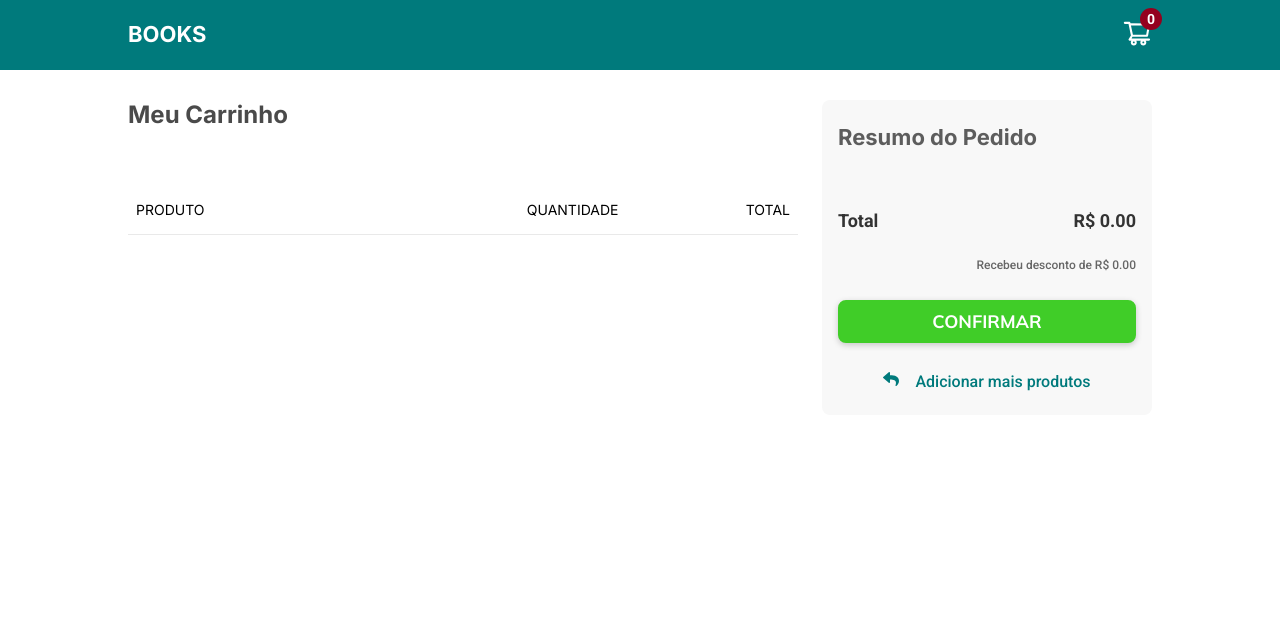
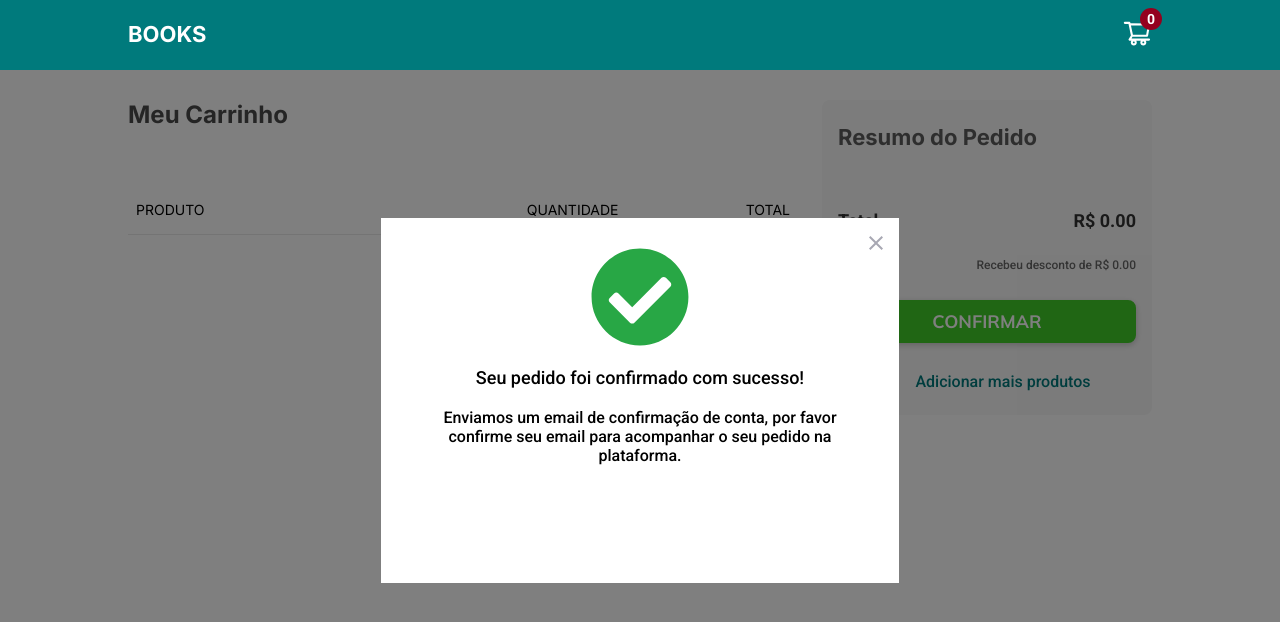
Before and after one commit to CatianoNorberto/Desafio-Autbank-shopping-cart, a React (Vite) app: page /cart in a window 1280 px wide. Both pictures are taken after a click on the button "CONFIRMAR". Shown: the top 622 px of the page. Built offline with nearby package versions, Linux system fonts and the light colour scheme.

Commit message:
Criaão do Modal

```diff
--- /dev/null
+++ b/src/components/NewModal/index.tsx
@@ -0,0 +1,29 @@
+import { ReactNode } from "react";
+import Modal from "react-modal";
+
+import closeImg from "../../assets/images/close.svg";
+
+interface Props {
+  isOpen: boolean;
+  onClose: () => void;
+
+  children?: ReactNode;
+}
+
+export const NewModal = ({isOpen, onClose, children}: Props) =>(
+  <Modal
+    isOpen={isOpen}
+    overlayClassName="react-modal-overlay"
+    className="react-modal-content"
+  >
+    <button
+      type="button"
+      onClick={onClose}
+      className="react-modal-close"
+    >
+      <img src={closeImg} alt="Fechar modal" />
+    </button>
+
+    {children}
+  </Modal>
+)
--- a/src/pages/Cart/index.tsx
+++ b/src/pages/Cart/index.tsx
@@ -1,12 +1,13 @@
-import { useContext } from "react";
+import { useContext, useState } from "react";
 import { useNavigate } from "react-router-dom";
 
-import { FaReply } from "react-icons/fa";
+import { FaReply, FaCheckCircle } from "react-icons/fa";
 import { AiOutlineDelete, AiOutlineMinus, AiOutlinePlus } from "react-icons/ai";
 
 import CartContext from "../../context/CartContext";
 
 import { Header } from "../../components/Header";
+import { NewModal } from "../../components/NewModal";
 
 import {
   Container,
@@ -24,14 +25,21 @@ import {
   CartQtPrice,
   CartTotal,
   LinksContainer,
+  ModalContainer
 } from "./styles";
 
 export const Cart = () => {
+  const [isOpenModal, setIsOpenModal] = useState(false)
+
+  const toggleModal = () => {
+    setIsOpenModal(!isOpenModal)
+  }
   const navigate = useNavigate();
 
   const handleGoToHome = () => {
     navigate("/");
   };
+
 
   const {
     products,
@@ -44,6 +52,20 @@ export const Cart = () => {
 
   return (
     <Container>
+      <NewModal
+        isOpen={isOpenModal}
+        onClose={toggleModal}
+      >
+        <ModalContainer>
+          <FaCheckCircle size={100} color="#28A745" />
+          <strong>Seu pedido foi confirmado com sucesso!</strong>
+          <p>
+            Enviamos um email de confirmação de conta, por favor confirme
+            seu email para acompanhar o seu pedido na plataforma.
+          </p>
+        </ModalContainer>
+      </NewModal>
+
       <Header />
       <Contents>
         <CartSection>
@@ -105,7 +127,7 @@ export const Cart = () => {
             <span>R$ {total.toFixed(2)}</span>
           </CartTotal>
           <p>Recebeu desconto de R$ {discount.toFixed(2)}</p>
-          <button onClick={() => alert("pedido confirmado com sucesso")}>
+          <button onClick={toggleModal}>
             Confirmar
           </button>
           <LinksContainer>
--- a/src/pages/Cart/styles.ts
+++ b/src/pages/Cart/styles.ts
@@ -301,3 +301,25 @@ export const LinksContainer = styled.div`
     }
   }
 `
+export const ModalContainer = styled.div`
+  width: 100%;
+  box-sizing: border-box;
+  display: flex;
+  align-items: center;
+  justify-content: center;
+  flex-direction: column;
+
+  strong{
+    font-size: 18px;
+    margin-bottom: 20px;
+  }
+
+  p {
+    font-size: 16px;
+    text-align: center;
+  }
+
+  svg {
+    margin-bottom: 20px;
+  }
+`
--- a/src/styles/global.ts
+++ b/src/styles/global.ts
@@ -62,6 +62,59 @@ export default createGlobalStyle`
     margin: auto;
   }
 
+  .react-modal-overlay, .react-big-modal-overlay {
+    background: rgba(0, 0, 0, 0.5);
+
+    position: fixed;
+    top: 0;
+    left: 0;
+    right: 0;
+    bottom: 0;
+
+    display: flex;
+    align-items: center;
+    justify-content: center;
+  }
+
+  .react-modal-content {
+    width: 100%;
+    height: 365px;
+    max-width: 517.15px;
+    background: #FFFFFF;
+    padding: 1.85rem;
+    position: relative;
+    border-radius: 0rem;
+    outline: none !important;
+
+    @media only screen and (max-width: 480px){
+      width: 90%;
+    }
+  }
+
+  .react-big-modal-content {
+    width: 100%;
+    max-width: 576px;
+    background: #f5f5f5;
+    padding: 2rem;
+    position: relative;
+    border-radius: 0.5rem;
+    outline: none !important;
+  }
+
+  .react-modal-close {
+    position: absolute;
+    right: 1rem;
+    top: 1rem;
+    border: 0;
+    background: transparent;
+
+    transition: filter 0.2s;
+
+    &:hover {
+      filter: brightness(0.8);
+    }
+  }
+
   span.swiper-pagination-bullet.swiper-pagination-bullet-active {
     background-color: #000;
     opacity: 1;
```
